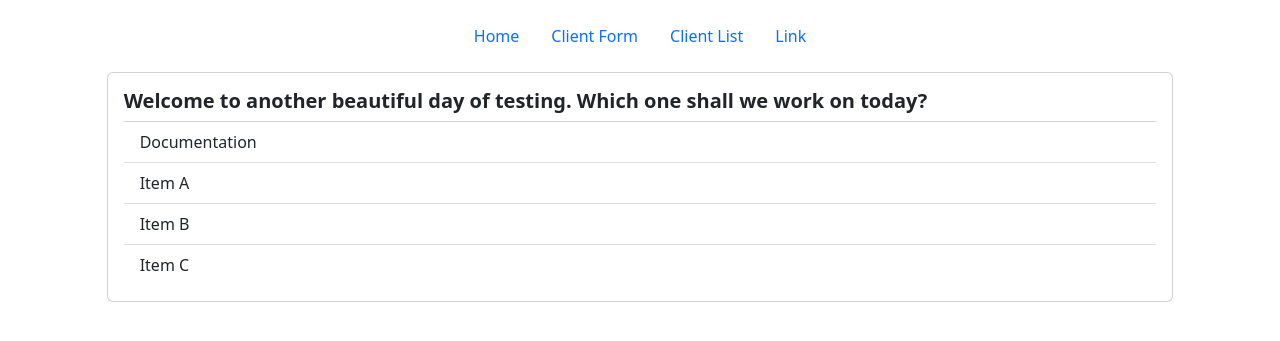
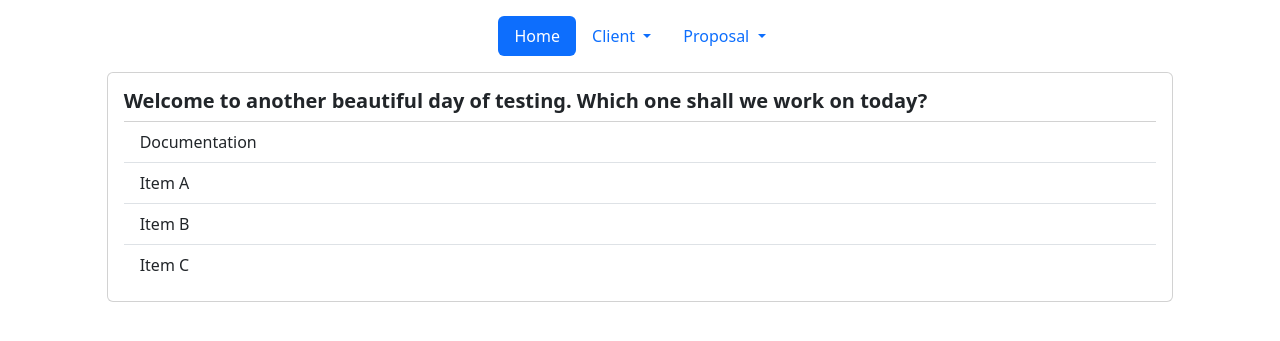
Before and after one commit to lilaaml/testing_field, a Django app: page / in a window 1280 px wide. Shown: the top 341 px of the page. Run offline with Django 3.2, Linux system fonts and the light colour scheme.

Commit message:
proposal models added

```diff
--- a/tester_app/admin.py
+++ b/tester_app/admin.py
@@ -1,4 +1,5 @@
 from django.contrib import admin
-from tester_app.models import Client
+from tester_app.models import Client, Proposal
 
 admin.site.register(Client)
+admin.site.register(Proposal)
--- a/tester_app/templates/navbar.html
+++ b/tester_app/templates/navbar.html
@@ -1,14 +1,32 @@
-<ul class="nav justify-content-center">
+<ul class="nav nav-pills justify-content-center">
   <li class="nav-item">
     <a href="{% url 'home' %}" class="nav-link {% if request.resolver_match.url_name == 'home' %}active{% endif %}">Home</a>
   </li>
-  <li class="nav-item">
-    <a href="{% url 'create_client' %}" class="nav-link {% if request.resolver_match.url_name == 'create_client' %}active{% endif %}">Client Form</a>
   </li>
-  <li class="nav-item">
-    <a href="{% url 'client_list' %}" class="nav-link {% if request.resolver_match.url_name == 'client_list' %}active{% endif %}">Client List</a>
+  <li class="nav-item dropdown">
+    <a class="nav-link dropdown-toggle" href="#" role="button" data-bs-toggle="dropdown" aria-expanded="false">
+      Client
+    </a>
+    <ul class="dropdown-menu">
+      <li class="nav-item">
+        <a href="{% url 'create_client' %}" class="nav-link {% if request.resolver_match.url_name == 'create_client' %}active{% endif %}">Form</a>
+      </li>
+      <li class="nav-item">
+        <a href="{% url 'client_list' %}" class="nav-link {% if request.resolver_match.url_name == 'client_list' %}active{% endif %}">List</a>
+      </li>
+    </ul>
   </li>
-  <li class="nav-item">
-    <a class="nav-link" href="#">Link</a>
+  <li class="nav-item dropdown">
+    <a class="nav-link dropdown-toggle" href="#" role="button" data-bs-toggle="dropdown" aria-expanded="false">
+      Proposal
+    </a>
+    <ul class="dropdown-menu">
+      <li class="nav-item">
+        <a href="{% url 'create_proposal' %}" class="nav-link nav-link {% if request.resolver_match.url_name == 'create_proposal' %}active{% endif %}">Form</a>
+      </li>
+      <li class="nav-item">
+        <a href="#" class="nav-link">List</a>
+      </li>
+    </ul>
   </li>
 </ul>
--- a/tester_app/urls.py
+++ b/tester_app/urls.py
@@ -4,6 +4,8 @@ from . import views
 urlpatterns = [
     # General
     path('', views.home, name='home'),
+    # Proposal
+    path('create-proposal/', views.create_proposal, name='create_proposal'),
     # Client
     path('wilayah/<path:endpoint>', views.wilayah_proxy, name='wilayah_proxy'),
     path('create-client/', views.create_client, name='create_client'),
--- a/tester_app/views.py
+++ b/tester_app/views.py
@@ -11,6 +11,10 @@ from django.http import JsonResponse
 # General
 def home(request):
     return render(request, 'home.html', {})
+
+# Proposal
+def create_proposal(request):
+    return render(request, 'proposal/proposal_form.html', {})
 
 # Client
 def wilayah_proxy(request, endpoint):
@@ -37,7 +41,7 @@ def create_client(request):
         form = ClientForm()
 
     client = Client.objects.all()
-    return render(request, 'client_form.html', {
+    return render(request, 'client/client_form.html', {
         'form': form,
         'client': client,
         'form_title': 'Add Client'
@@ -45,7 +49,7 @@ def create_client(request):
 
 def client_list(request):
     clients = Client.objects.all()
-    return render(request, 'client_list.html', {'clients': clients})
+    return render(request, 'client/client_list.html', {'clients': clients})
 
 def update_client(request, pk):
     client = get_object_or_404(Client, pk=pk)
@@ -61,11 +65,11 @@ def update_client(request, pk):
             return redirect('client_list')
     else:
         form = ClientForm(instance=client)
-    return render(request, 'client_form.html', {'form': form, 'form_title': 'Update Client'})
+    return render(request, 'client/client_form.html', {'form': form, 'form_title': 'Update Client'})
 
 def delete_client(request, pk):
     client = get_object_or_404(Client, pk=pk)
     if request.method == 'POST':
         client.delete()
         return redirect('client_list')
-    return render(request, 'client_confirm_delete.html', {'client': client})
+    return render(request, 'client/client_confirm_delete.html', {'client': client})
```
Also changed, not shown: tester_app/models.py (+32 -0 lines), tester_app/templates/proposal/proposal_form.html (added, +10 -0 lines), tester_app/migrations/0002_proposal.py (added), tester_app/templates/client/client_confirm_delete.html (renamed from tester_app/templates/client_confirm_delete.html), tester_app/templates/client/client_form.html (renamed from tester_app/templates/client_form.html), tester_app/templates/client/client_list.html (renamed from tester_app/templates/client_list.html).
